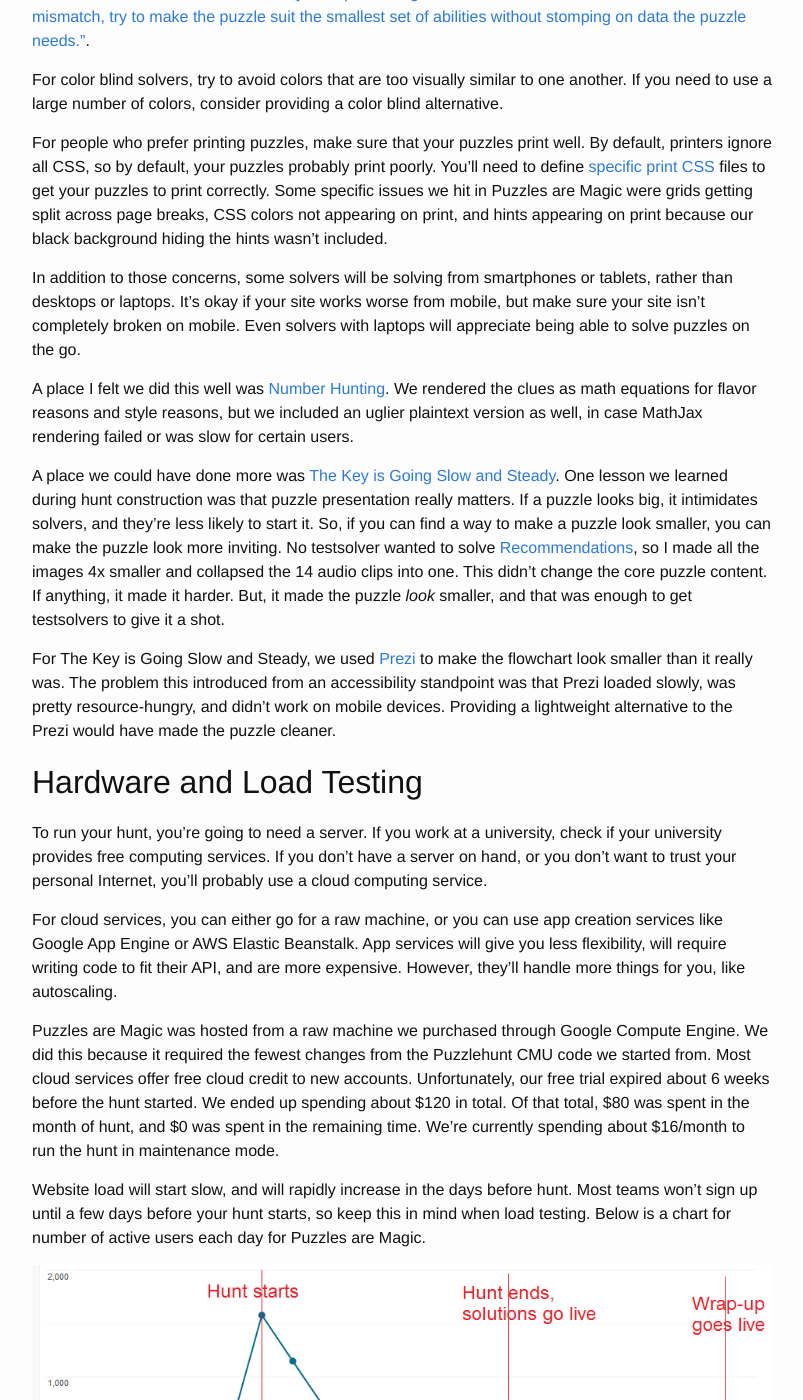
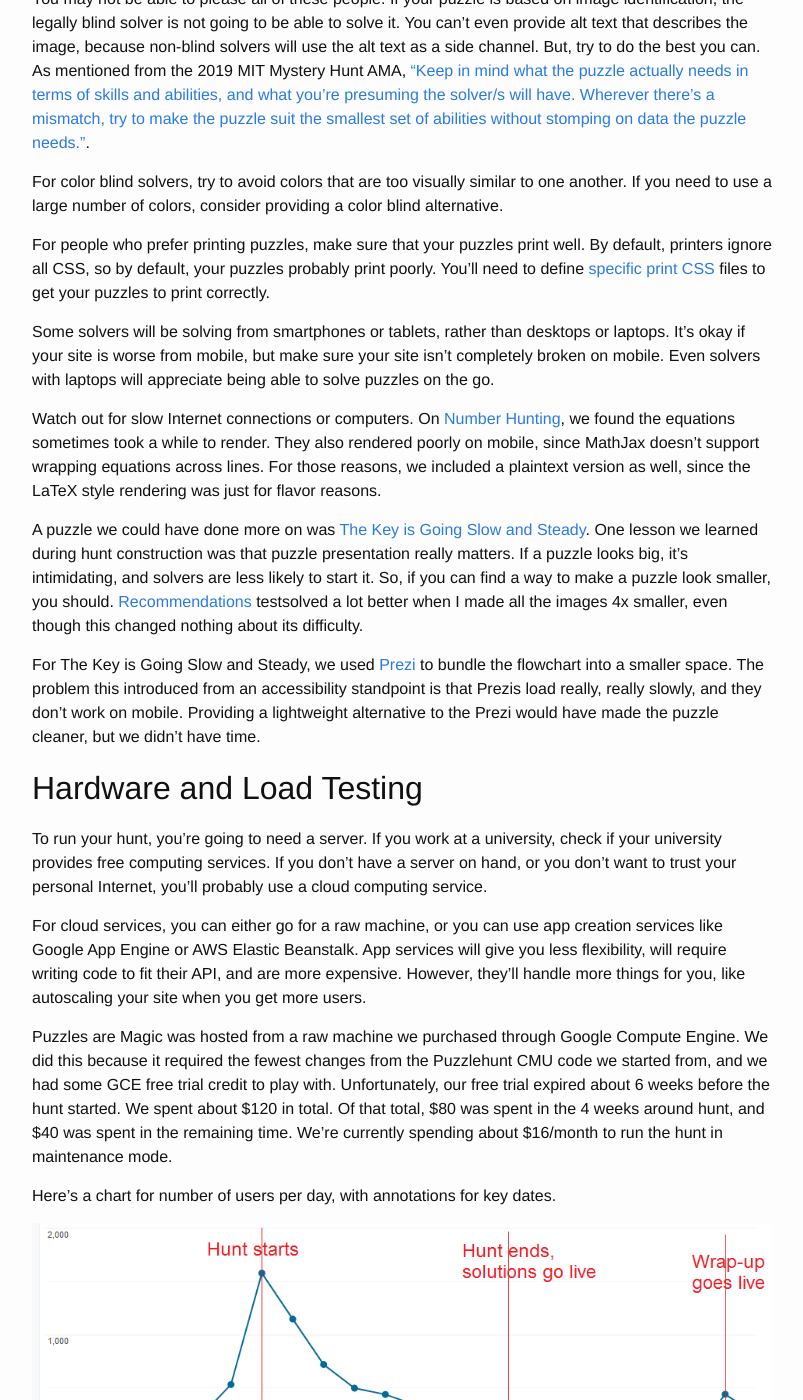
Before and after one commit to alexirpan/alexirpan.github.io, a Jekyll site: the page built from _posts/2020-02-20-puzzlehunt-tech.markdown, in a window 1280 px wide and 1400 px high, scrolled down 7265 px. Shown: the whole window, without its empty margins (238-1041 px from the left). Built offline with Jekyll 4.4.1, drawn with Linux system fonts in a browser that asks for light colours; nearby versions of some CDN libraries; some of the changed text lies outside the part shown.

Commit message:
Did a revising pass, close to done.

```diff
--- a/_posts/2020-02-20-puzzlehunt-tech.markdown
+++ b/_posts/2020-02-20-puzzlehunt-tech.markdown
@@ -25,15 +25,20 @@
 ------------------------------------------------------------------------------
 
 The most important thing to remember about a puzzlehunt is that a puzzlehunt is
-a web app. There's a frontend that solvers interact with, there's a backend
+essentially a full web application.
+There's a frontend that solvers interact with, there's a backend
 that stores submission and solve info, and the two need to send the right
 information to each other for your hunt to work.
 
-If you want to run an online puzzlehunt,
-you'll want someone who knows to program, or someone who's eager to learn how
-to program. Bonus points if they have made a website themselves, and extra bonus
-points if they have made a web app before as well. If you do not know how
-to program, you can still run an online hunt, but your job will get a lot harder.
+That means if you want to run an online puzzlehunt with teams, leaderboards,
+and so on, you'll either need to know how to set up a website, or be eager to
+learn. If you have practice with looking up how to use unfamiliar software
+libraries, you should be set.
+
+If you don't know how to program, and can't enlist the help of someone who can,
+then your job will get a lot harder, but it won't be impossible. Remember that
+if worst comes to worst, you can always just release a batch of PDFs online,
+instead of building an entire website.
 
 
 Using Existing Code
@@ -361,8 +366,9 @@
 images "1.png" to "4.png", you don't want solvers to shortcut the puzzle by
 trying to load "5.png".
 
-Again, like the file metadata mentioned above, sometimes leaking info this way
-is okay. An example puzzle that does this is [p1ctures](http://web.mit.edu/puzzle/www/2015/puzzle/p1ctures/)
+Again, like the file metadata mentioned above, sometimes leaking info in
+filenames is okay.
+An example puzzle that does this is [p1ctures](http://web.mit.edu/puzzle/www/2015/puzzle/p1ctures/)
 from MIT Mystery Hunt 2015. Yes, almost anything
 can be part of a puzzle if you try hard enough.
 
@@ -385,28 +391,30 @@
 
 Assume that teams will decode any local Javascript, even if you minify and
 obfuscate it.
-The only guaranteed way to prevent these shortcuts is to move all
+The only guaranteed way to close these shortcuts is to move all
 key puzzle functionality to server-side code.
 Server-side confirmation has higher latency than client-side confirmation,
 so if you're worried about responsiveness,
 only confirm the most important
-parts of the puzzle on the server-side. For Puzzles are Magic, our logic
-was very simple, so we put everything on the server.
+parts of the puzzle on the server. The interactive puzzles for Puzzles are
+Magic were essentially turn-based, so latency wasn't an issue, and we could
+put everything on the server.
 
 For example,
 in [Applejack's Game](https://www.puzzlesaremagic.com/puzzle/applejacks-game/),
 all the Javascript does is take the entered message, send it to the server,
-and render the server's response. That's it. The server handles all input
-cleaning and state, which let me hide the card list and judging logic from
-the user.
+and render the server's response. That's it. There's nothing useful to
+retrieve from the client-side Javascript, and you need to interact with the
+puzzle to discover its rules.
 
 If possible, try to avoid repeating logic across the client and server. The
 [GPH 2019 AMA](https://2019.galacticpuzzlehunt.com/wrapup/ama.html) mentions that
 Peaches had a bug where client-side logic didn't match the server-side
 verification, which caused some correct solutions to get marked as incorrect.
+
 As mentioned in that AMA, if your server side validation fails, make sure to
 give teams an obvious error, perhaps one that tells them to contact you so that
-you know about the problem.
+you learn about the problem.
 
 
 Accessibility
@@ -416,8 +424,8 @@
 they will normally use one of Chrome, Safari, or Firefox, and they'll be solving
 from a laptop-sized or monitor-sized screen.
 
-The key word here is *most*. Each accessiblity issue will always affect a minority
-of your users, but there are a lot of different minorities.
+The key word here is *most*. Accessibility issues will always affect a minority
+of your users, but there are a lot of minorities.
 If you want more people to solve your puzzlehunt, you'll need to be inclusive
 when possible.
 
@@ -428,7 +436,7 @@
 
 You may not be able to please all of these people. If your puzzle is based
 on image identification, the legally blind solver is not going to be able to solve
-it. You can't even provide alt text that describe the image, because non-blind
+it. You can't even provide alt text that describes the image, because non-blind
 solvers will use the alt text as a side channel. But, try to do
 the best you can. As mentioned from the 2019 MIT Mystery Hunt AMA,
 ["Keep in mind what the puzzle actually needs in terms of skills and abilities, and what you’re presuming the solver/s will have. Wherever there’s a mismatch, try to make the puzzle suit the smallest set of abilities without stomping on data the puzzle needs."](https://www.reddit.com/r/mysteryhunt/comments/am5s1d/were_setec_astronomy_and_we_just_ran_a_mystery/efjklm7/).
@@ -440,39 +448,36 @@
 For people who prefer printing puzzles, make sure that your puzzles print well.
 By default, printers ignore all CSS, so by default, your puzzles probably
 print poorly. You'll need to define [specific print CSS](https://www.smashingmagazine.com/2018/05/print-stylesheets-in-2018/)
-files to get your puzzles to print correctly. Some specific issues we hit
-in Puzzles are Magic were grids getting split across page breaks, CSS colors
-not appearing on print, and hints appearing on print because our
-black background hiding the hints wasn't included.
+files to get your puzzles to print correctly.
 
-In addition to those concerns, some solvers will be solving from smartphones or tablets, rather
-than desktops or laptops. It's okay if your site works worse from mobile, but
+Some solvers will be solving from smartphones or tablets, rather
+than desktops or laptops. It's okay if your site is worse from mobile, but
 make sure your site isn't completely broken on mobile. Even solvers with laptops
 will appreciate being able to solve puzzles on the go.
 
-A place I felt we did this well was [Number Hunting](https://www.puzzlesaremagic.com/puzzle/number-hunting/).
-We rendered the clues as math equations for flavor reasons and style reasons,
-but we included an uglier plaintext version as well, in case MathJax rendering
-failed or was slow for certain users.
+Watch out for slow Internet connections or computers. On
+[Number Hunting](https://www.puzzlesaremagic.com/puzzle/number-hunting/),
+we found the equations sometimes took a while to render. They also rendered
+poorly on mobile, since MathJax doesn't support wrapping equations across lines.
+For those reasons, we included a plaintext version as well, since the LaTeX
+style rendering was just for flavor reasons.
 
-A place we could have done more was
+A puzzle we could have done more on was
 [The Key is Going Slow and Steady](https://www.puzzlesaremagic.com/puzzle/the-key-is-going-slow-and-steady/).
 One lesson we learned during hunt construction was that puzzle presentation
-really matters. If a puzzle looks big, it intimidates solvers, and they're
+really matters. If a puzzle looks big, it's intimidating, and solvers are
 less likely to start it. So, if you can find a way to make a puzzle look
-smaller, you can make the puzzle look more inviting. No testsolver wanted to
-solve [Recommendations](https://www.puzzlesaremagic.com/puzzle/recommendations/),
-so I made all the images 4x smaller and collapsed the 14 audio clips into one.
-This didn't change the core puzzle content. If anything, it made it harder.
-But, it made the puzzle *look* smaller, and that was enough to get testsolvers
-to give it a shot.
+smaller, you should.
+[Recommendations](https://www.puzzlesaremagic.com/puzzle/recommendations/)
+testsolved a lot better when I made all the images 4x smaller, even though
+this changed nothing about its difficulty.
 
 For The Key is Going Slow and Steady, we used [Prezi](https://prezi.com)
-to make the flowchart look smaller than it really was. The problem this
-introduced from an accessibility standpoint was that Prezi loaded slowly,
-was pretty resource-hungry, and didn't work on mobile devices.
+to bundle the flowchart into a smaller space. The problem this
+introduced from an accessibility standpoint is that Prezis load really,
+really slowly, and they don't work on mobile.
 Providing a lightweight alternative to the Prezi would have made the puzzle
-cleaner.
+cleaner, but we didn't have time.
 
 
 Hardware and Load Testing
@@ -487,36 +492,40 @@
 creation services like Google App Engine or AWS Elastic Beanstalk. App services
 will give you less flexibility, will require writing code to fit their API,
 and are more expensive. However, they'll handle more things for you, like
-autoscaling.
+autoscaling your site when you get more users.
 
 Puzzles are Magic was hosted from a raw machine we purchased through Google
 Compute Engine. We did this because it required the fewest changes from
-the Puzzlehunt CMU code we started from. Most cloud services offer free
-cloud credit to new accounts. Unfortunately, our free trial expired about
+the Puzzlehunt CMU code we started from, and we had some GCE free trial credit
+to play with. Unfortunately, our free trial expired about
 6 weeks before the hunt started.
-We ended up spending about $120 in total. Of that total, $80 was spent
-in the month of hunt, and $0 was spent in the remaining time. We're currently
-spending about $16/month to run the hunt in maintenance mode.
+We spent about $120 in total. Of that total, $80 was spent in the 4 weeks around
+hunt, and $40 was spent in the remaining time.
+We're currently spending about $16/month to run the hunt in maintenance mode.
 
-Website load will start slow, and will rapidly increase in the days before
-hunt. Most teams won't sign up until a few days before your hunt starts, so
-keep this in mind when load testing. Below is a chart for number of
-active users each day for Puzzles are Magic.
+Here's a chart for number of users per day, with annotations for key
+dates.
 
 ![User chart](/public/puzzlehunt-tech/annotated_view_chart.png)
 {: .centered }
 
+User counts started increasingly rapidly the week before hunt, peaked the
+first weekend, then decayed over time. Make sure you get a large enough
+machine a few weeks *before* your hunt starts.
+
 We load tested our website using [Locust](https://locust.io/). Our target was
-supporting 750 active users at once. We picked that number based on registration
-counts and the desired margin of error. Early on, we had trouble getting more
-than 250 active users to work, but we eventually debugged it to testing from
-a slow Internet connection that had trouble pretending to be 250 users at once,
-so make sure you test from a fast connection, or you split your load test
-across a few networks.
+supporting 750 active users using the site at the same time. We picked that
+number based on registration counts leading up to hunt.
+
+Make sure you test from a fast Internet connection, or split your load test
+across a few networks! We had trouble getting more than 250 active users to work,
+and eventually debugged it to load testing from a slow connection that had
+trouble *pretending* to be 250 users. The
+site was fine the entire time.
 
 If your server is too busy to respond to solvers, it's also going to be
-too busy to respond to your remote login attempts to fix it, so you want to err on the
-side of too large.
+too busy to respond to your remote login attempts to fix it. Err on the
+side of too large. The money is worth your mental health.
 
 
 More Exact Hardware Details
@@ -569,7 +578,12 @@
 
 Adding caching to your website can heavily speed up its performance. However,
 it also opens your site to caching errors, which can be extra dangerous when
-you're trying to add errata to a puzzle. We decided not to use any caching.
+you're trying to add errata to a puzzle.
+
+We tried to avoid caching, but part of our Apache config cached static
+resources we didn't want to cache, and we were never able to debug how to
+turn it off. That caching made one of our erratas take 5 minutes to propagate
+to solvers. Luckily, the errata was minor.
 
 
 Static Conversion
@@ -577,15 +591,24 @@
 
 As mentioned earlier, running Puzzles are Magic in maintenance mode currently
 costs about $16/month. For archiving purposes, sometime after the hunt, you'll
-want to convert your website into a static resource. This brings your maintenance
+want to convert your website into a fully static site. This brings your maintenance
 costs to almost zero. Amazon S3 costs just a few cents per GB of storage and
 data transfer, and Github Pages lets you host a static site for free.
 
-We're in the middle of converting Puzzles are Magic into a static website. The
-main blocker is the interactive puzzles. All the core logic for these puzzles
-is server side, and we need to port all the server-side logic into client-side
-Javascript before we can flip the switch.
+Try to have a static answer checker ready to go before hunt ends. Even if all
+your solutions are ready the instant hunt ends, you want to give solvers the
+ability to check their answers spoiler-free.
 
-If you have a lot of interactive puzzles, or you are hosting from a personal
-server, or you'd rather pay the server costs instead of spending time doing the
-static conversion, you can skip this step.
+As for converting the rest of the site, well, that can take some time.
+Remember how I said interactive puzzles should have all their logic be server-side?
+Well, making them work client-side basically means rewriting all the code to
+run in-browser.
+
+If you'd rather pay the server costs than deal with these headaches, then
+sure, leave the site as-is. Personally, I'd rather not pay $16/month for the
+rest of my life, and when I find free time I'm going to start converting
+everything.
+
+For non-interactive puzzles, the command [mentioned here](https://www.linuxjournal.com/content/downloading-entire-web-site-wget)
+seemed to work for me, but you should double check the links yourself, especially
+if your paths include Unicode characters.
```
Also changed, not shown: other parts of _posts/2020-02-20-puzzlehunt-tech.markdown (+1 -1 lines).
